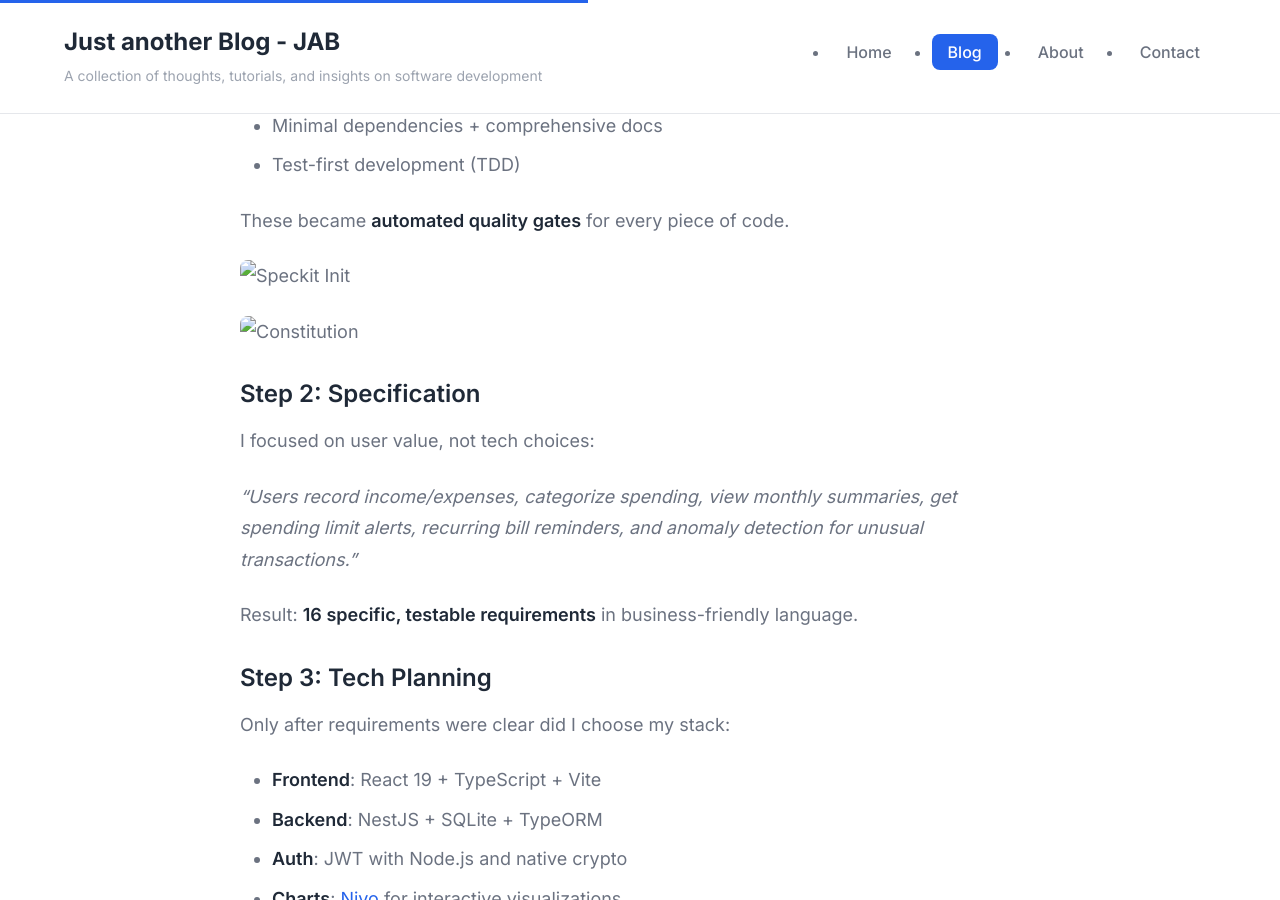
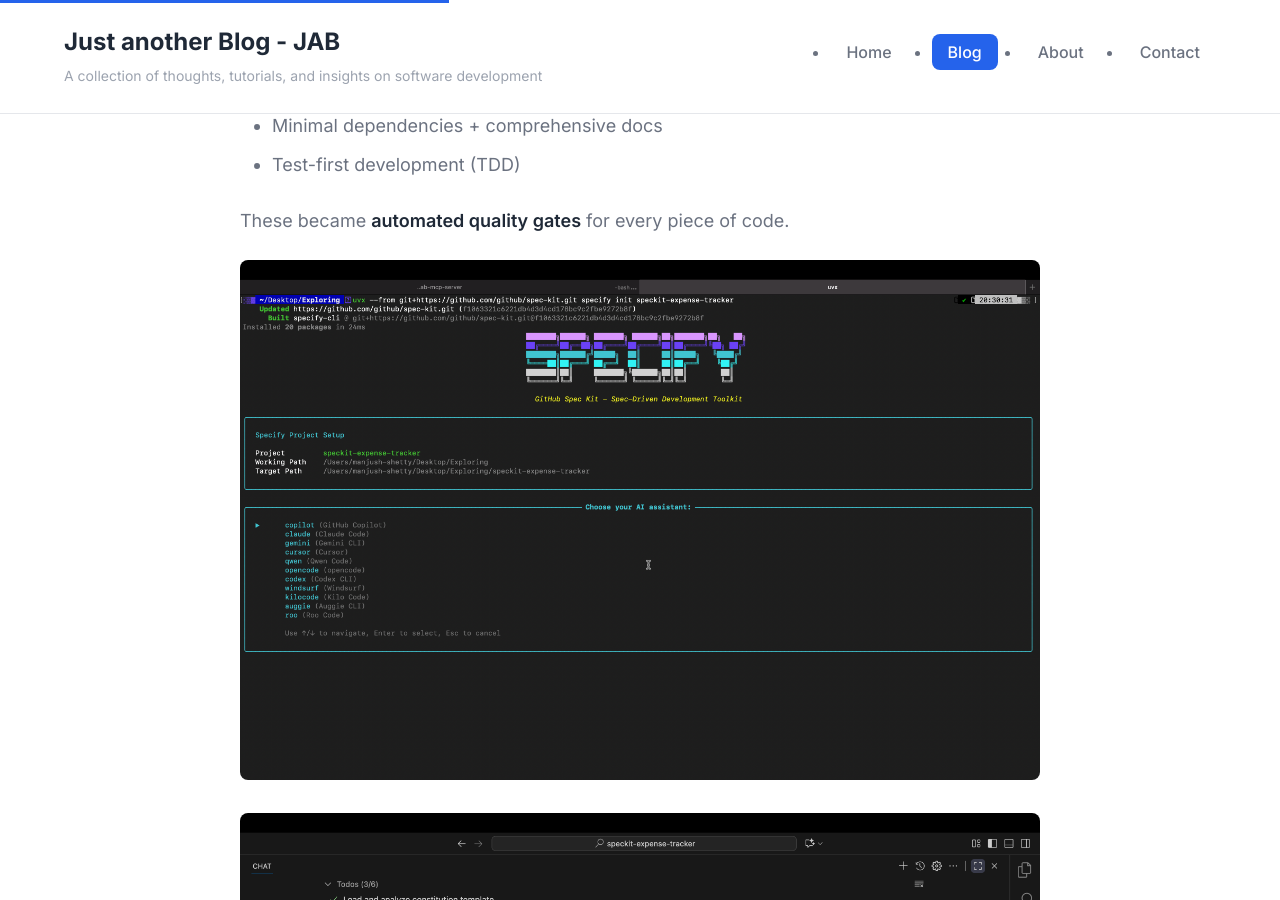
Before and after one commit to manjushsh/manjushsh, a Jekyll site: the page built from _posts/2025-09-26-spec-driven-dev-with-github-speckit.md, in a window 1280 px wide and 900 px high, scrolled down 2156 px. Built offline with Jekyll 4.4.1, drawn with Linux system fonts in a browser that asks for light colours.

Commit message:
more url updates

```diff
--- a/_posts/2025-09-26-spec-driven-dev-with-github-speckit.md
+++ b/_posts/2025-09-26-spec-driven-dev-with-github-speckit.md
@@ -43,9 +43,9 @@
 
 These became **automated quality gates** for every piece of code.
 
-![Speckit Init](manjushsh/assets/images/article/gh-speckkit/1-speckit-init.png)
+![Speckit Init](https://manjushsh.github.io/manjushsh/assets/images/article/gh-speckkit/1-speckit-init.png)
 
-![Constitution](manjushsh/assets/images/article/gh-speckkit/4-constitution.png)
+![Constitution](https://manjushsh.github.io/manjushsh/assets/images/article/gh-speckkit/4-constitution.png)
 
 ### Step 2: Specification
 I focused on user value, not tech choices:
@@ -62,7 +62,7 @@
 - **Charts**: [Nivo](https://nivo.rocks/) for interactive visualizations
 
 
-![Plan](manjushsh/assets/images/article/gh-speckkit/6-plan.png)
+![Plan](https://manjushsh.github.io/manjushsh/assets/images/article/gh-speckkit/6-plan.png)
 
 SpecKit generated: **7 entities, 16 API endpoints, 39 numbered tasks**.
 
```
